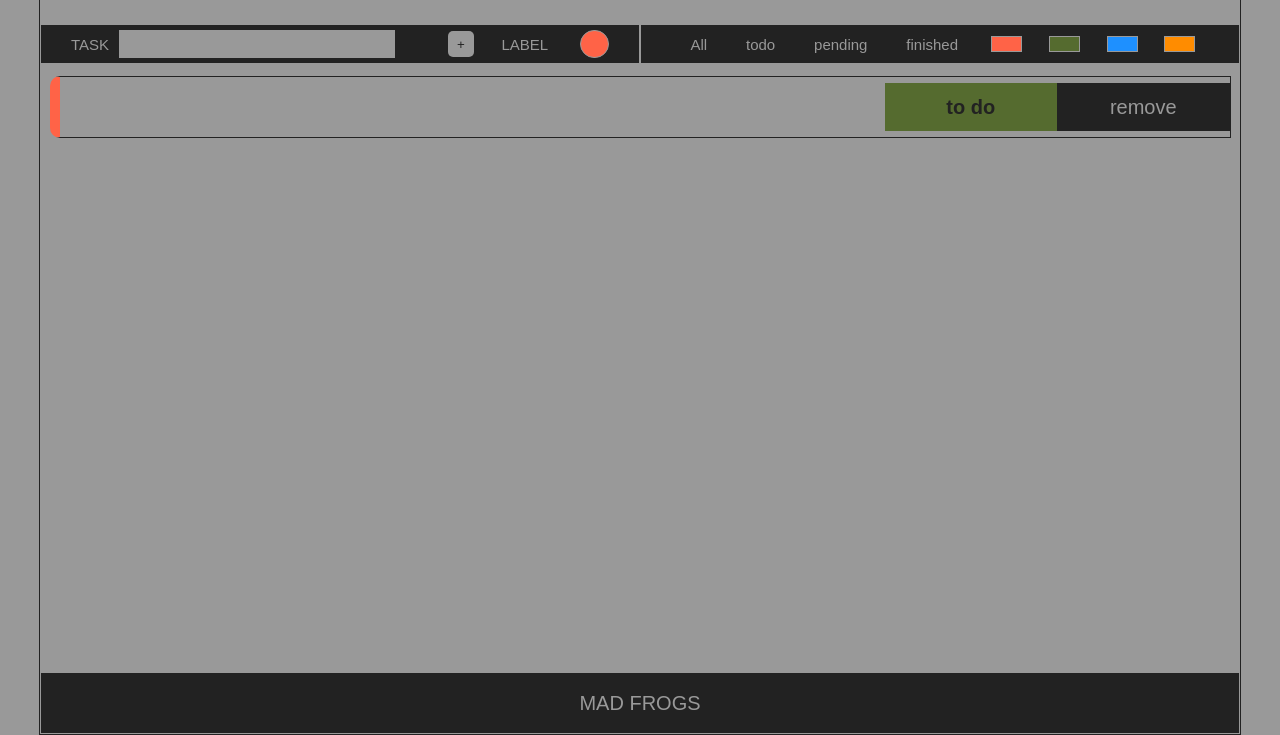
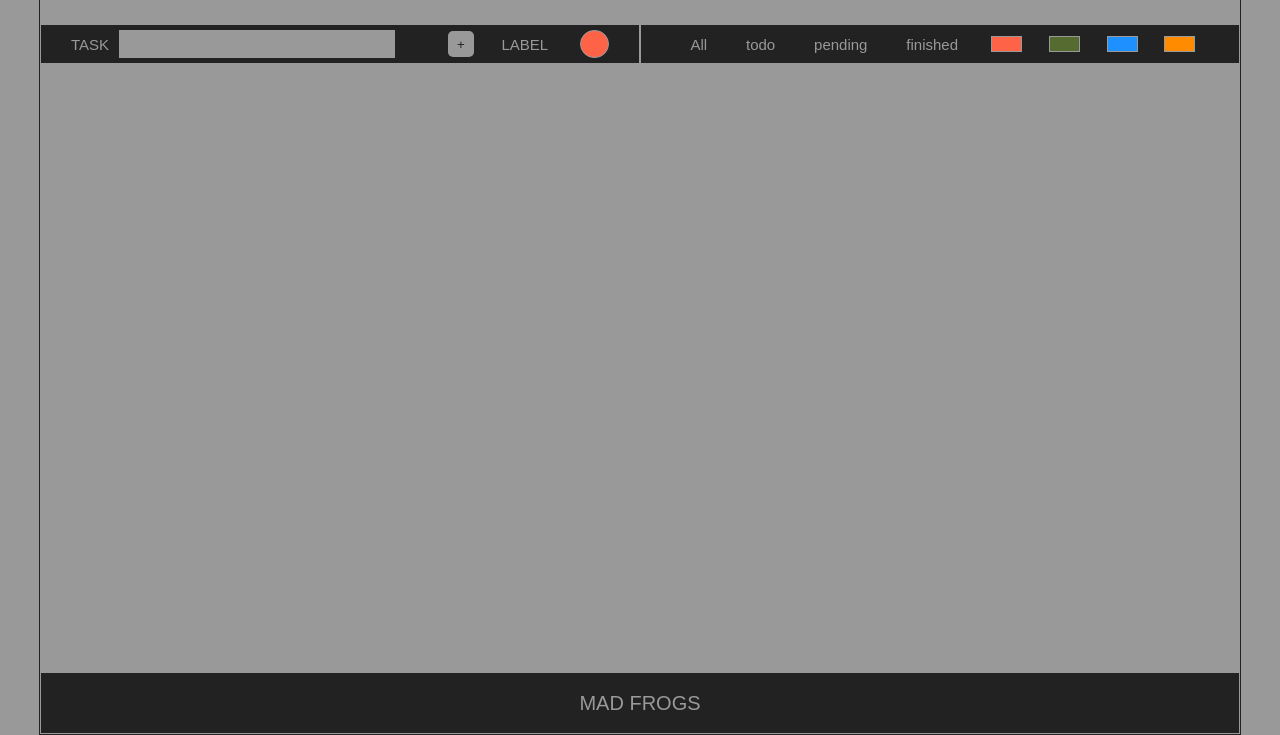
Before and after one commit to mehrdadazizkhani/todo-list, a plain HTML site: page index.html in a window 1280 px wide. Shown: the part 67-802 px from the top of the page. Drawn offline with Linux system fonts and the light colour scheme.

Commit message:
forgot to delete sample card

```diff
--- a/index.html
+++ b/index.html
@@ -47,13 +47,6 @@
                 </div>
             </section>
             <section class="cards-section">
-                <div class="card tomato-label">
-                    <p class="task"></p>
-                    <div class="options">
-                        <div class="status">to do</div>
-                        <button class="remove-btn">remove</button>
-                    </div>
-                </div>
             </section>
         </main>
         <footer class="footer-section">
```
